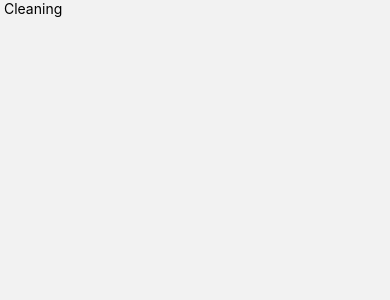
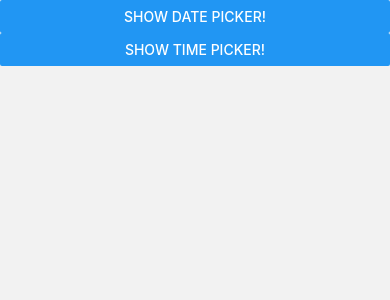
Before and after one commit to cronixraimer/PrimoApp, a React Native app: screen /Cleaning in a window 390 px wide. Shown: the top 300 px of the page. Built offline with nearby package versions, Linux system fonts and the light colour scheme.

Commit message:
working with datetimepicker

```diff
--- a/constants/index.js
+++ b/constants/index.js
@@ -1,5 +1,6 @@
 import icons from './icons';
 import { COLORS, SIZES, FONTS } from './theme'
 import images from './images'
+import MyDatePicker from './mydatepicker';
 
-export { icons, images, COLORS, SIZES, FONTS };
+export { icons, images, COLORS, SIZES, FONTS, MyDatePicker};
--- /dev/null
+++ b/constants/mydatepicker.js
@@ -0,0 +1,50 @@
+import React, {useState} from 'react';
+import {View, Button, Platform} from 'react-native';
+import DateTimePicker from '@react-native-community/datetimepicker';
+
+ const MyDatePicker = () => {
+  const [date, setDate] = useState(new Date(1598051730000));
+  const [mode, setMode] = useState('date');
+  const [show, setShow] = useState(false);
+
+  const onChange = (event, selectedDate) => {
+    const currentDate = selectedDate || date;
+    setShow(Platform.OS === 'ios');
+    setDate(currentDate);
+  };
+
+  const showMode = (currentMode) => {
+    setShow(true);
+    setMode(currentMode);
+  };
+
+  const showDatepicker = () => {
+    showMode('date');
+  };
+
+  const showTimepicker = () => {
+    showMode('time');
+  };
+
+  return (
+    <View>
+      <View>
+        <Button onPress={showDatepicker} title="Show date picker!" />
+      </View>
+      <View>
+        <Button onPress={showTimepicker} title="Show time picker!" />
+      </View>
+      {show && (
+        <DateTimePicker
+          testID="dateTimePicker"
+          value={date}
+          mode={mode}
+          is24Hour={true}
+          display="default"
+          onChange={onChange}
+        />
+      )}
+    </View>
+  );
+};
+export default MyDatePicker;
--- a/package.json
+++ b/package.json
@@ -8,6 +8,7 @@
     "eject": "expo eject"
   },
   "dependencies": {
+    "@react-native-community/datetimepicker": "^3.5.2",
     "@react-native-community/masked-view": "^0.1.10",
     "@react-navigation/bottom-tabs": "^6.0.8",
     "@react-navigation/native": "^6.0.5",
@@ -22,7 +23,7 @@
     "react-native-safe-area-context": "3.2.0",
     "react-native-screens": "^3.4.0",
     "react-native-svg": "^12.1.1",
-    "react-native-web": "~0.13.12"
+    "react-native-web": "^0.17.5"
   },
   "devDependencies": {
     "@babel/core": "^7.9.0"
--- a/screens/cleaning.js
+++ b/screens/cleaning.js
@@ -1,12 +1,29 @@
 import React from 'react';
-import { View, Text } from 'react-native'
+import {
+    View, Text, StyleSheet, SafeAreaView, TouchableOpacity, Image, Animated
+ } from 'react-native'
 
-const Cleaning = () => {
+import { icons, COLORS, SIZES, } from '../constants'
+import MyDatePicker from '../constants/mydatepicker';
+
+
+
+
+const Cleaning = ({ route, navigation }) => {
+
+
     return (
-        <View>
-            <Text> Cleaning</Text>
-            </View>
+
+        <MyDatePicker />
     )
 }
 
+
+const styles = StyleSheet.create({
+    container: {
+        flex: 1,
+        backgroundColor: COLORS.lightGray2
+    }
+})
+
 export default Cleaning;
```
Also changed, not shown: 2 other files (tests, documents, lock files or other folders).
